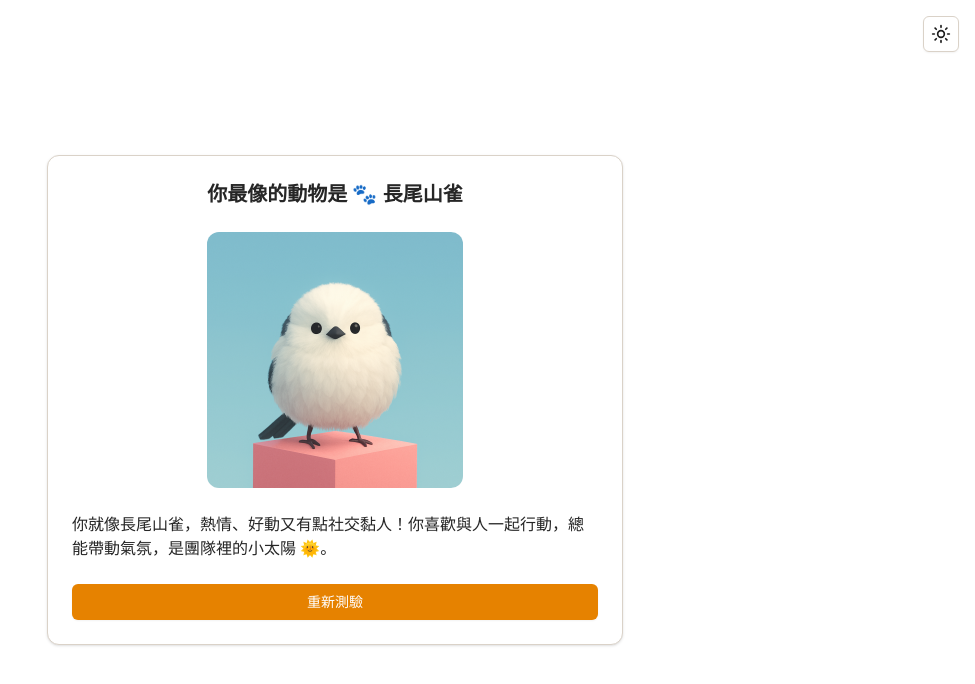
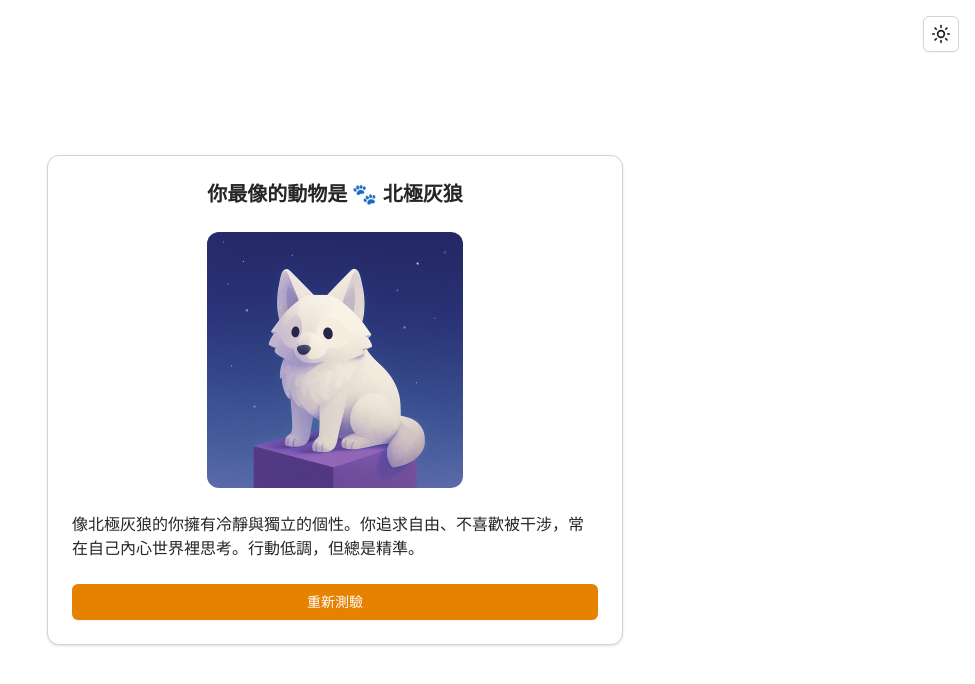
Before and after one commit to edenhsia/animal-witihin, a React (Vite) app: page /result in a window 1280 px wide. Shown: the top 684 px of the page, without its empty margins (305-1280 px from the left). Built offline with nearby package versions, Linux system fonts and the light colour scheme.

Commit message:
feat: update Result component to calculate matched animal based on user answers

```diff
--- a/src/components/Result.tsx
+++ b/src/components/Result.tsx
@@ -1,18 +1,25 @@
 import { Card } from './ui/card'
 import { Button } from './ui/button'
-import { animalProfiles } from '@/data/animalProfiles'
 import { Link } from 'react-router-dom'
+import { useSelector } from 'react-redux'
+import { RootState } from '@/store'
+
+import { calcFinalScore, getBestMatchAnimal } from '@/utils/score'
 
 export default function Result() {
-  // TODO: 取得使用者選取結果，獲取最接近動物
+  const { answers } = useSelector((state: RootState) => state.quiz)
+
+  const finalScore = calcFinalScore(answers)
+  const bestMatchAnimal = getBestMatchAnimal(finalScore)
+
   return (
     <Card className="p-6 w-full max-w-xl">
       <h2 className="text-xl font-bold text-center">
-        你最像的動物是 🐾 {animalProfiles[0].name}
+        你最像的動物是 🐾 {bestMatchAnimal.name}
       </h2>
 
-      <img src={animalProfiles[0].image} className="w-64 rounded-xl mx-auto" />
-      <p>{animalProfiles[0].personality}</p>
+      <img src={bestMatchAnimal.image} className="w-64 rounded-xl mx-auto" />
+      <p>{bestMatchAnimal.personality}</p>
 
       <Button asChild>
         <Link to="/quiz">重新測驗</Link>
--- a/src/store/index.ts
+++ b/src/store/index.ts
@@ -6,3 +6,5 @@ export const store = configureStore({
     quiz: quizReducer,
   },
 })
+
+export type RootState = ReturnType<typeof store.getState>
--- /dev/null
+++ b/src/types/score.ts
@@ -0,0 +1,6 @@
+export type ScoreKey =
+  | 'activity'
+  | 'friendliness'
+  | 'intelligence'
+  | 'independence'
+  | 'curiosity'
--- /dev/null
+++ b/src/utils/score.ts
@@ -0,0 +1,47 @@
+import type { ScoreKey } from '@/types/score'
+import { quizData } from '@/data/quizData'
+import { animalProfiles } from '@/data/animalProfiles'
+
+export function calcFinalScore(userAnswers: string[]) {
+  const totalScore: Record<ScoreKey, number> = {
+    activity: 0,
+    friendliness: 0,
+    intelligence: 0,
+    independence: 0,
+    curiosity: 0,
+  }
+
+  userAnswers.forEach((answer, questionIndex) => {
+    const question = quizData[questionIndex]
+    const selected = question.options.find((option) => option.value === answer)
+
+    if (!selected) return
+
+    for (const key in selected.score) {
+      const typedKey = key as ScoreKey
+      totalScore[typedKey] += selected.score[typedKey] ?? 0
+    }
+  })
+
+  return totalScore
+}
+
+export function getBestMatchAnimal(userScore: Record<ScoreKey, number>) {
+  const scoredProfiles = animalProfiles.map((profile) => {
+    const distance = (Object.keys(userScore) as ScoreKey[]).reduce(
+      (acc, key) => {
+        return acc + Math.abs(userScore[key] - profile.scores[key])
+      },
+      0
+    )
+
+    return {
+      profile,
+      distance,
+    }
+  })
+
+  const ranked = scoredProfiles.sort((a, b) => a.distance - b.distance)
+
+  return ranked[0].profile
+}
```
